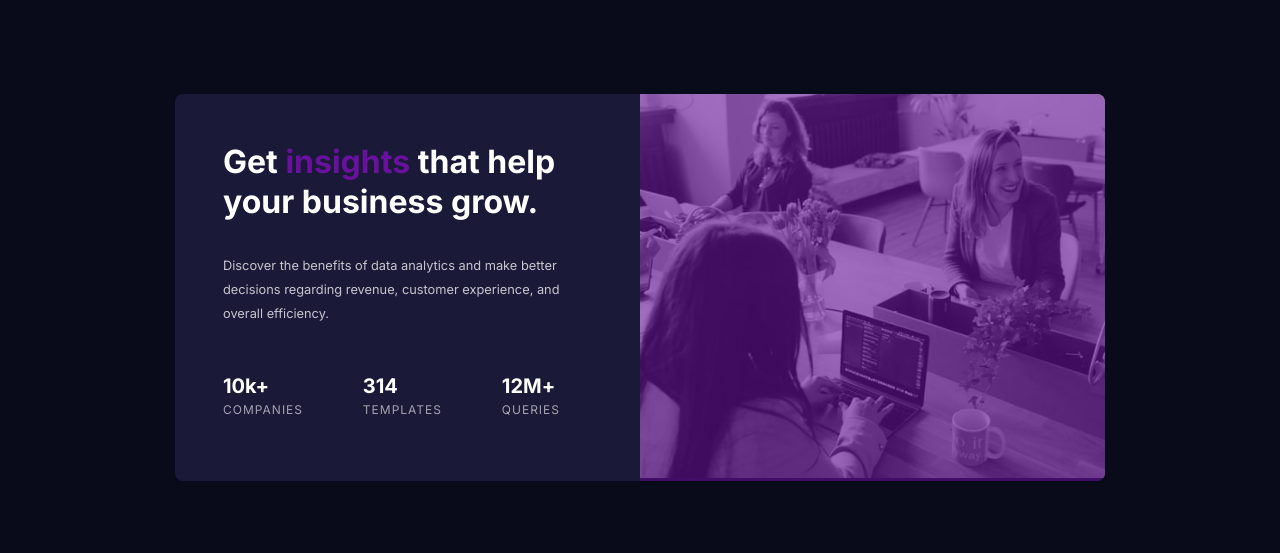
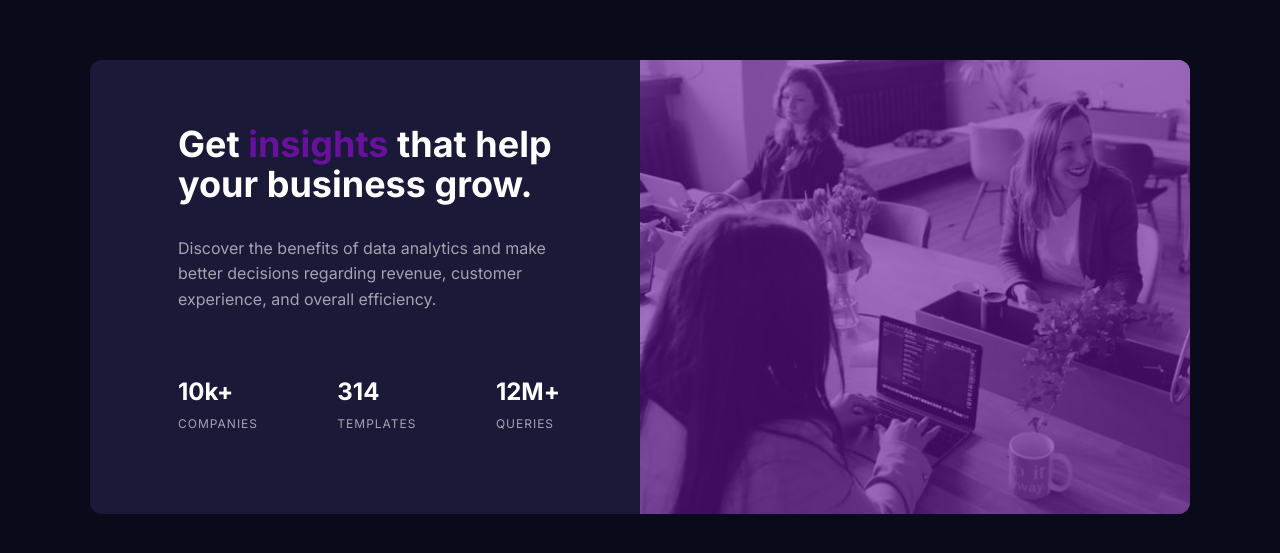
Before and after one commit to star-369/5-stats-preview-card, a website: page docs/index.html in a window 1280 px wide. Shown: the part 113-666 px from the top of the page. Drawn offline with Linux system fonts and the light colour scheme.

Commit message:
Adding last revision(please)

```diff
--- a/docs/index.html
+++ b/docs/index.html
@@ -10,7 +10,7 @@
       sizes="32x32"
       href="./images/favicon-32x32.png"
     />
-    <link rel="stylesheet" href="style.css" />
+    <link rel="stylesheet" href="./css/style.css" />
     <title>Frontend Mentor | Stats preview card component</title>
     <link rel="preconnect" href="https://fonts.googleapis.com" />
     <link rel="preconnect" href="https://fonts.gstatic.com" crossorigin />
@@ -41,14 +41,15 @@
         <picture>
           <source
             media="(min-width:768px)"
-            srcset="images/image-header-desktop.jpg"
+            srcset="images/image-header-desktop.jpg 550w"
+            sizes="(min-width:768px)"
           />
           <source
             media="(min-width:300px)"
             srcset="images/image-header-mobile.jpg 654w"
             sizes="(min-width:300px) "
           />
-          <img src="images/image-header-mobile.jpg" alt="hero" />
+          <img src="images/image-header-desktop.jpg" alt="illustration" />
         </picture>
         <div class="overlay"></div>
       </section>
--- a/scss/abstracts/_variables.scss
+++ b/docs/scss/abstracts/_variables.scss
@@ -6,7 +6,7 @@
   --soft-violet: hsl(277, 80%, 34%);
 
   --white: hsl(0, 0%, 100%);
-  --transparent-white: hsla(0, 0%, 100%, 0.75);
+  --transparent-white: #ffffffbf;
   --slightly-transparent-white: hsla(0, 0%, 100%, 0.6);
 
   --inter-family: "Inter", sans-serif;
--- /dev/null
+++ b/docs/scss/components/_card.scss
@@ -0,0 +1,64 @@
+@use "../abstracts/variables";
+@use "../abstracts/mixins" as *;
+
+.card {
+  padding: 2rem;
+  background: var(--dark-desaturated-blue);
+  height: auto;
+  h1 {
+    font: 700 1.5rem/2rem var(--inter-family);
+    color: var(--white);
+    text-align: center;
+    mark {
+      background: none;
+      color: var(--soft-violet);
+    }
+  }
+  > p {
+    margin: 1rem 0 2rem;
+    font: 400 1rem/1.5rem var(--inter-family);
+    color: var(--slightly-transparent-white);
+    text-align: center;
+  }
+  &__service {
+    &--list {
+      margin-bottom: 1.5rem;
+      text-align: center;
+      h2 {
+        font: 700 1.5rem var(--inter-family);
+        color: var(--white);
+        margin-bottom: 0.5rem;
+      }
+      p {
+        font: 400 0.75rem/1rem var(--inter-family);
+        color: var(--slightly-transparent-white);
+        letter-spacing: 1px;
+      }
+    }
+  }
+  @include breakpoints(medium) {
+    padding: 4rem 5.5rem;
+    padding-right: 5rem;
+    &__service--list,
+    h1,
+    p {
+      text-align: left;
+      line-height: 1.6;
+    }
+    h1 {
+      margin-block-end: 2rem;
+      font: 700 2.25rem/2.5rem var(--inter-family);
+    }
+    > p {
+      font-size: 1rem;
+    }
+    &__service {
+      margin-top: 4rem;
+      display: flex;
+      justify-content: space-between;
+      &--list {
+        margin-bottom: 0;
+      }
+    }
+  }
+}
--- a/scss/components/_overlay.scss
+++ b/docs/scss/components/_overlay.scss
@@ -1,11 +1,18 @@
 @use "../abstracts/variables";
 @use "../abstracts/mixins" as *;
+.hero {
+  picture {
+    height: 100%;
+    img {
+      height: inherit;
+      object-fit: cover;
+    }
+  }
+}
 .overlay {
   position: absolute;
-  top: 0;
+  inset: 0;
   opacity: 0.6;
   transition: opacity 0.1s ease-in-out;
   background: var(--soft-violet);
-  height: 100%;
-  width: 100%;
 }
--- a/scss/layout/_main.scss
+++ b/docs/scss/layout/_main.scss
@@ -6,17 +6,18 @@ body {
   @include grid-center;
 }
 main {
-  width: 300px;
-  border-radius: 0.5rem;
+  width: 320px;
+  border-radius: 0.75rem;
   position: relative;
   overflow: hidden;
+  height: auto;
 }
 .hero {
   position: relative;
 }
 @include breakpoints(medium) {
   main {
-    width: 930px;
+    width: 1100px;
     display: grid;
     grid-template-columns: repeat(2, 1fr);
     .hero {
--- a/scss/components/_card.scss
+++ /dev/null
@@ -1,57 +0,0 @@
-@use "../abstracts/variables";
-@use "../abstracts/mixins" as *;
-
-.card {
-  padding: 2rem;
-  background: var(--dark-desaturated-blue);
-  h1 {
-    font: 700 1.5rem/2rem var(--inter-family);
-    color: var(--white);
-    text-align: center;
-    mark {
-      background: none;
-      color: var(--soft-violet);
-    }
-  }
-  > p {
-    margin: 1rem 0;
-    font: 400 0.75rem/1.5rem var(--inter-family);
-    color: var(--transparent-white);
-    text-align: center;
-  }
-  &__service--list {
-    margin-bottom: 1rem;
-    text-align: center;
-    h2 {
-      font: 700 1.25rem var(--inter-family);
-      color: var(--white);
-      margin-bottom: 0.25rem;
-    }
-    p {
-      font: 400 0.75rem var(--inter-family);
-      color: var(--slightly-transparent-white);
-      letter-spacing: 1px;
-    }
-  }
-  @include breakpoints(medium) {
-    padding: 3rem;
-    padding-right: 5rem;
-    &__service--list,
-    h1,
-    p {
-      text-align: left;
-    }
-    h1 {
-      margin-block-end: 2rem;
-      font: 700 2rem/2.5rem var(--inter-family);
-    }
-    > p {
-      font-size: 0.8rem;
-      margin-block-end: 3rem;
-    }
-    &__service {
-      display: flex;
-      justify-content: space-between;
-    }
-  }
-}
```
Also changed, not shown: package.json (added, +11 -0 lines), docs/css/style.css, docs/scss/abstracts/_mixins.scss (renamed from scss/abstracts/_mixins.scss), docs/scss/base/_reset.scss (renamed from scss/base/_reset.scss), docs/scss/style.scss (renamed from scss/style.scss), 4 other files.
